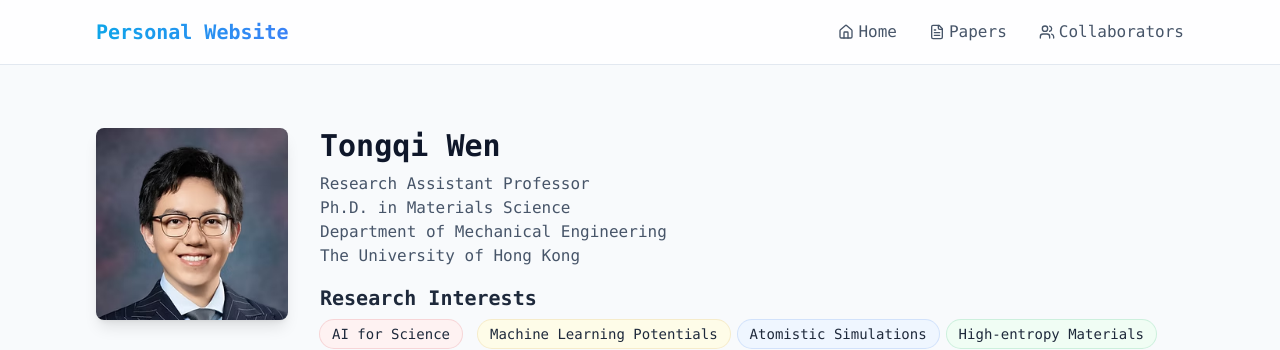
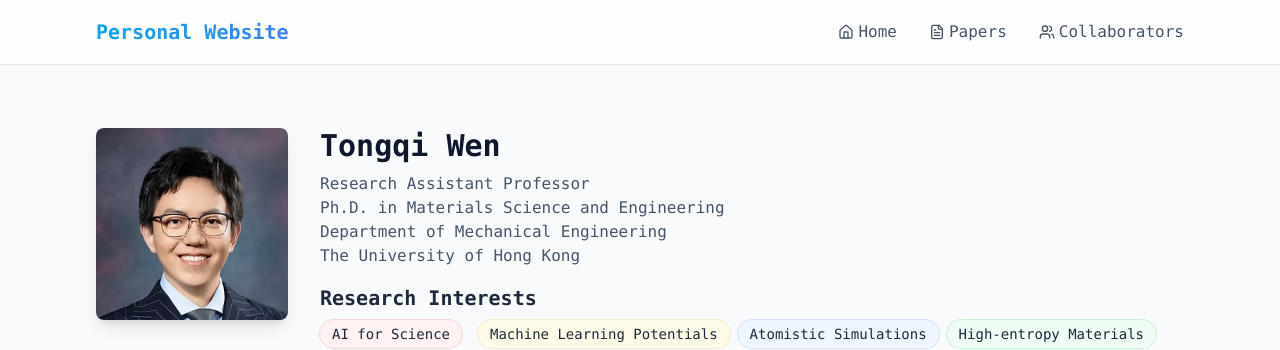
Before and after one commit to Grenzlinie/tongqwen-website, a Next.js app: page / in a window 1280 px wide. Shown: the top 350 px of the page. Built offline with nearby package versions, Linux system fonts and the light colour scheme.

Commit message:
update phd

```diff
--- a/components/home/Profile.tsx
+++ b/components/home/Profile.tsx
@@ -24,7 +24,7 @@ const Profile = () => {
         <p className="text-base text-slate-600 mb-4">
           Research Assistant Professor
           <br />
-          Ph.D. in Materials Science
+          Ph.D. in Materials Science and Engineering
           <br />
           Department of Mechanical Engineering
           <br />
```
